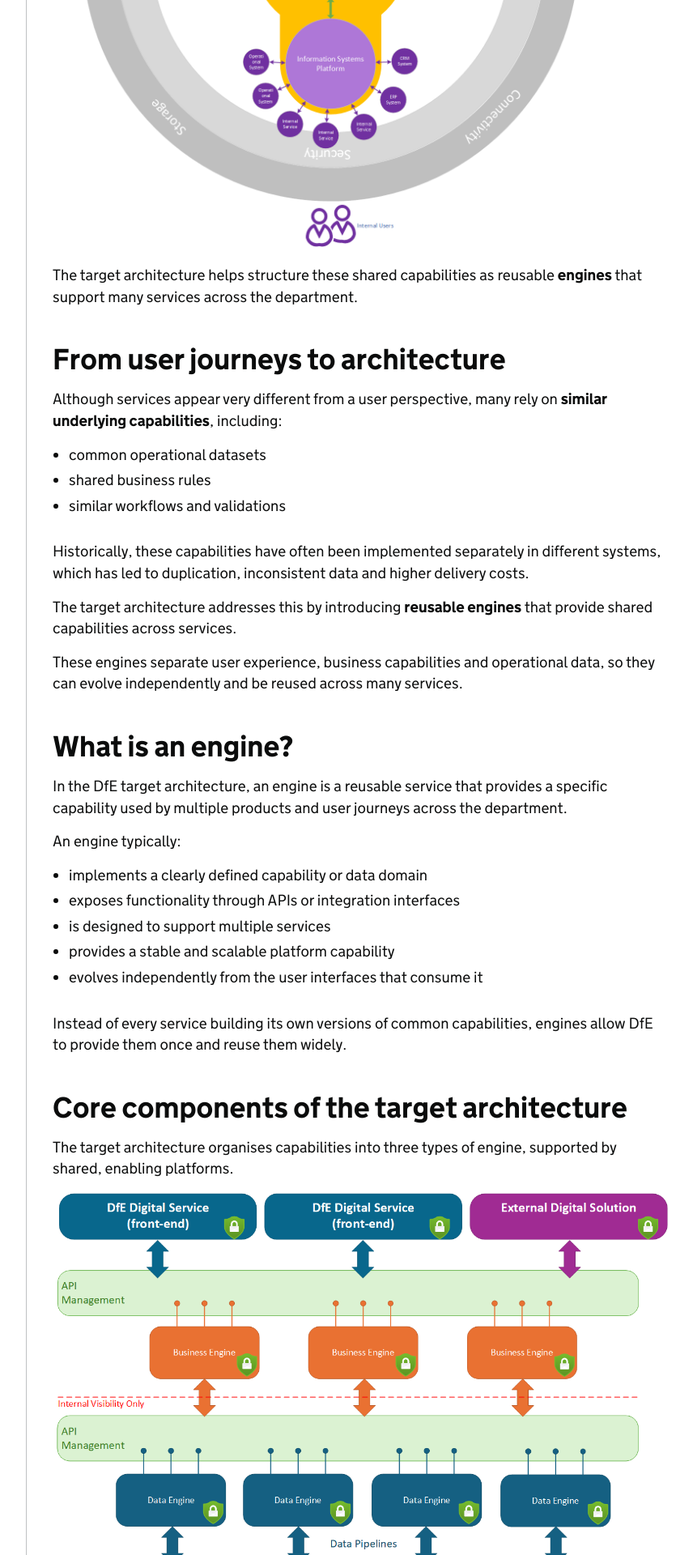
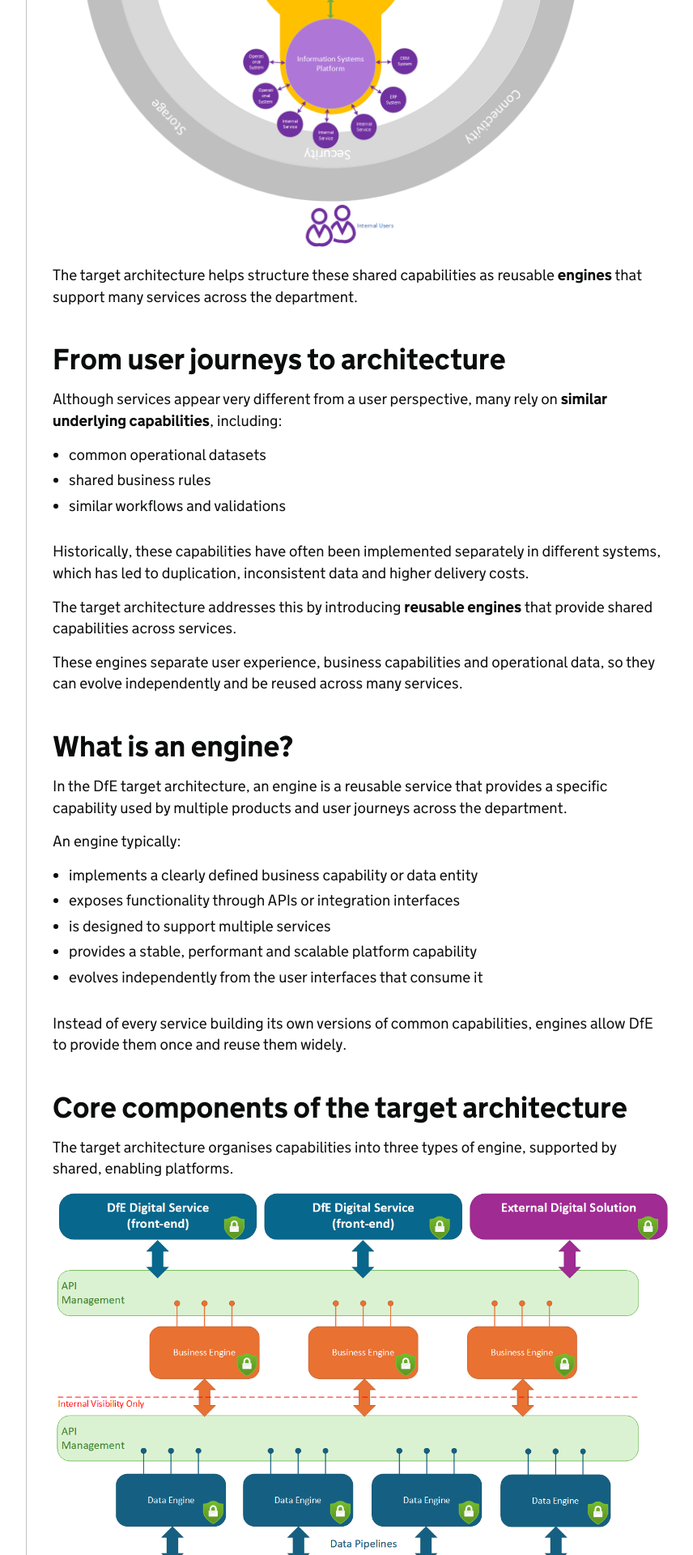
Before and after one commit to DFE-Digital/architecture, a Jekyll site: the page built from reference/dfe-target-architecture.md, in a window 1280 px wide. Shown: the part 3080-5000 px from the top of the page at 81% size, without its empty margins (298-1154 px from the left). Built offline with Jekyll 4.4.1, drawn with Linux system fonts in a browser that asks for light colours; our own code applies the rules of GitHub Pages for plain Markdown files; part of the change alters nothing that is shown.

Commit message:
Update dfe-target-architecture.md
Tweaked wording around data engines

```diff
--- a/reference/dfe-target-architecture.md
+++ b/reference/dfe-target-architecture.md
@@ -137,10 +137,10 @@ journeys across the department.
 
 An engine typically:
 
--   implements a clearly defined capability or data domain
+-   implements a clearly defined business capability or data entity
 -   exposes functionality through APIs or integration interfaces
 -   is designed to support multiple services
--   provides a stable and scalable platform capability
+-   provides a stable, performant and scalable platform capability
 -   evolves independently from the user interfaces that consume it
 
 Instead of every service building its own versions of common capabilities,
@@ -191,7 +191,7 @@ the same implementation of policy logic.
 Data engines provide shared access to authoritative operational
 data.
 
-Example domains include:
+Example data engines could include:
 
 -   establishments (schools and providers)
 -   people (learners or staff)
@@ -201,8 +201,9 @@ Example domains include:
 Data engines provide:
 
 -   consistent access to operational data
--   APIs for querying and updating information
--   reliable and scalable access to shared datasets
+-   enforced data quality
+-   APIs for creating, querying and updating information
+-   reliable and scalable access to shared data
 
 
 ### Enabling platforms
@@ -268,7 +269,7 @@ data engines.
 **Avoid duplicating operational data**
 
 Where a **data engine** exists, treat it as the authoritative source
-rather than creating separate copies of the same dataset.
+rather than creating separate copies of the same data.
 
 **Design modular services**
 
```
